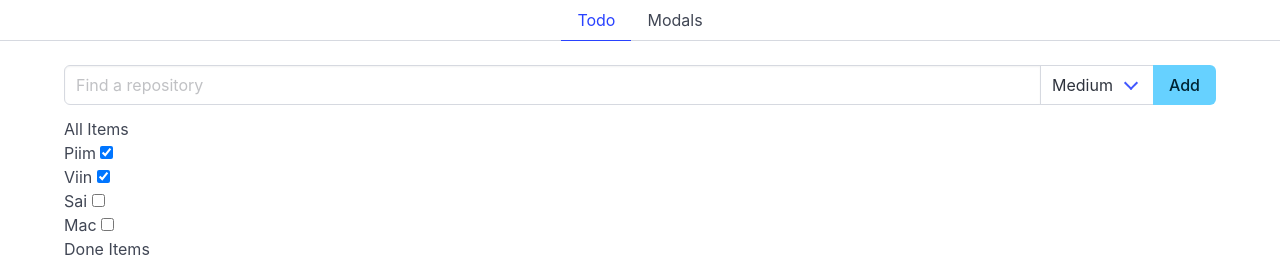
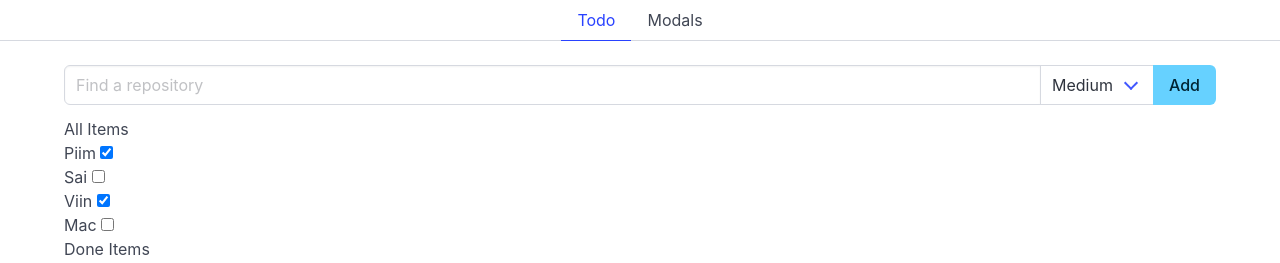
Before and after one commit to EdRemets/learnfront, a Vue app: page /#/ in a window 1280 px wide. Shown: the top 263 px of the page. Built offline with nearby package versions, Linux system fonts and the light colour scheme.

Commit message:
add sorting

```diff
--- a/src/pages/Todo.vue
+++ b/src/pages/Todo.vue
@@ -18,8 +18,20 @@ function add() {
     }
 }
 
-let doneItems = computed(() => items.value.filter(item => item.isDone));
-let todoItems = computed(() => items.value.filter(item => !item.isDone));
+const importanceOrder = {
+    high: 3,
+    medium: 2,
+    low: 1
+};
+
+let sortedItems = computed(() =>
+    [...items.value].sort((firstValue, secondValue) =>
+        importanceOrder[secondValue.importance] - importanceOrder[firstValue.importance]
+    )
+);
+
+let doneItems = computed(() => sortedItems.value.filter(item => item.isDone));
+let todoItems = computed(() => sortedItems.value.filter(item => !item.isDone));
 </script>
 
 <template>
@@ -43,7 +55,7 @@ let todoItems = computed(() => items.value.filter(item => !item.isDone));
                 </button>
             </div>
         </div>
-        <ItemList :items="items" title="All Items"></ItemList>
+        <ItemList :items="sortedItems" title="All Items"></ItemList>
         <ItemList :items="doneItems" title="Done Items"></ItemList>
         <ItemList :items="todoItems" title="Todo Items"></ItemList>
     </div>
```
